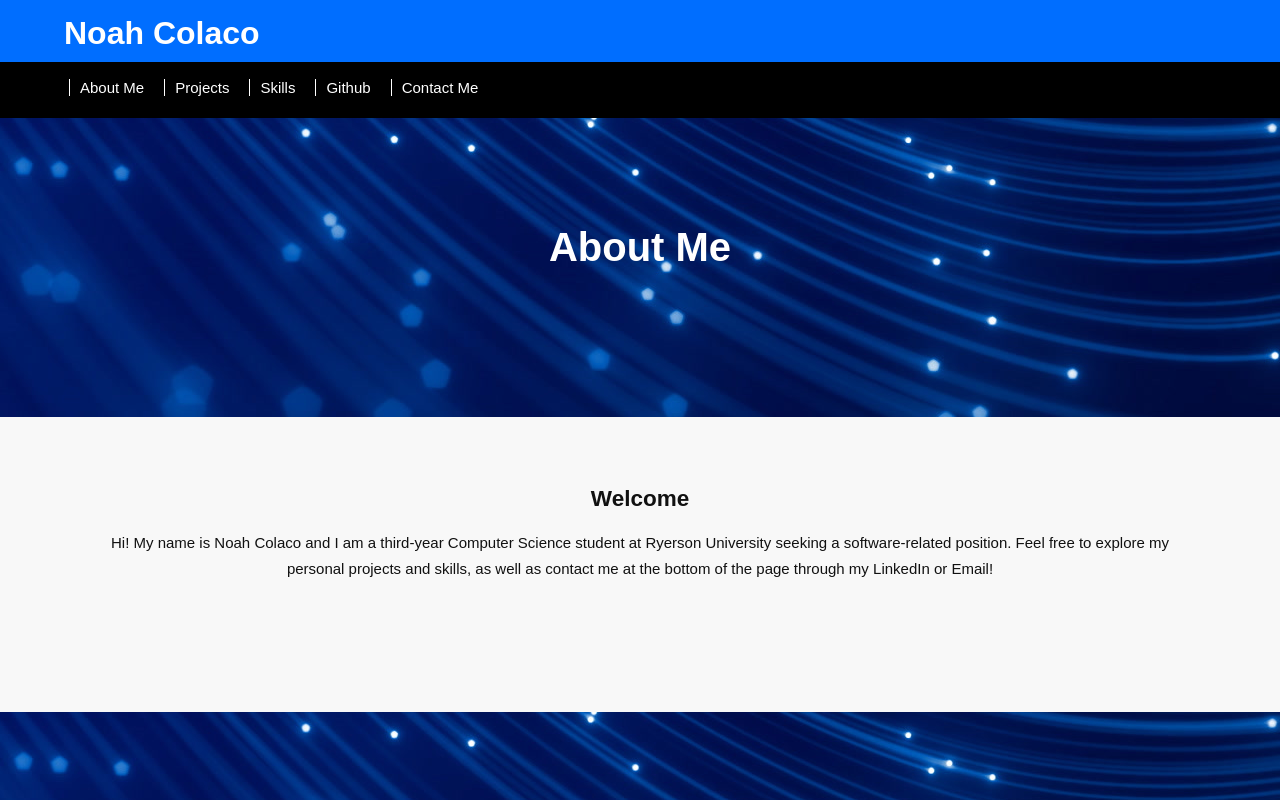
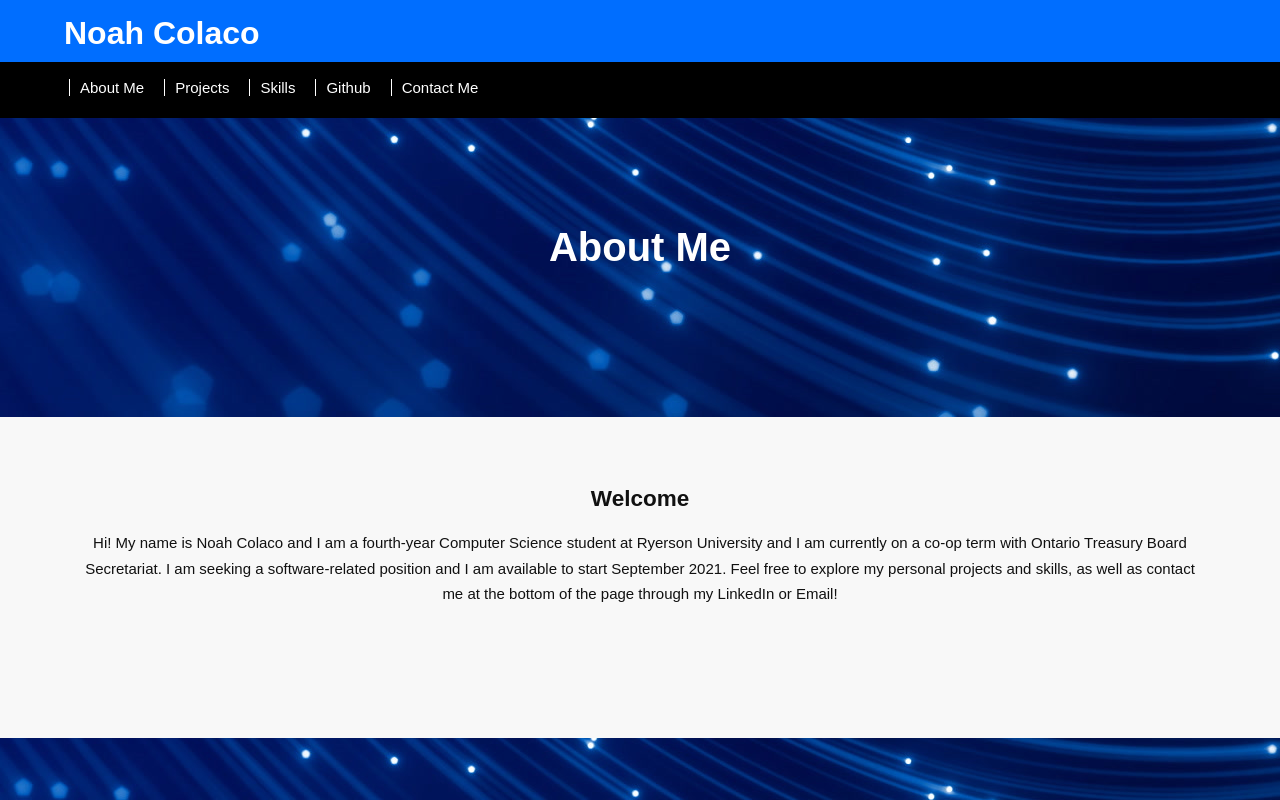
Before and after one commit to NoahColaco/React-Personal-Website, a React (Create React App) app: page / in a window 1280 px wide. Shown: the top 800 px of the page. Built offline with nearby package versions, Linux system fonts and the light colour scheme.

Commit message:
Update AboutMe.js

```diff
--- a/src/Components/AboutMe.js
+++ b/src/Components/AboutMe.js
@@ -16,7 +16,7 @@ class AboutMe extends Component{
                 <div class="container">
                     <section id="main">
                         <h1>Welcome</h1>
-                        <p>Hi! My name is Noah Colaco and I am a third-year Computer Science student at Ryerson University seeking a software-related position. Feel free to explore my personal projects and skills, as well as contact me at the bottom of the page through my LinkedIn or Email!</p>
+                        <p>Hi! My name is Noah Colaco and I am a fourth-year Computer Science student at Ryerson University and I am currently on a co-op term with Ontario Treasury Board Secretariat. I am seeking a software-related position and I am available to start September 2021. Feel free to explore my personal projects and skills, as well as contact me at the bottom of the page through my LinkedIn or Email!</p>
                     </section>
                 </div>
 
```
